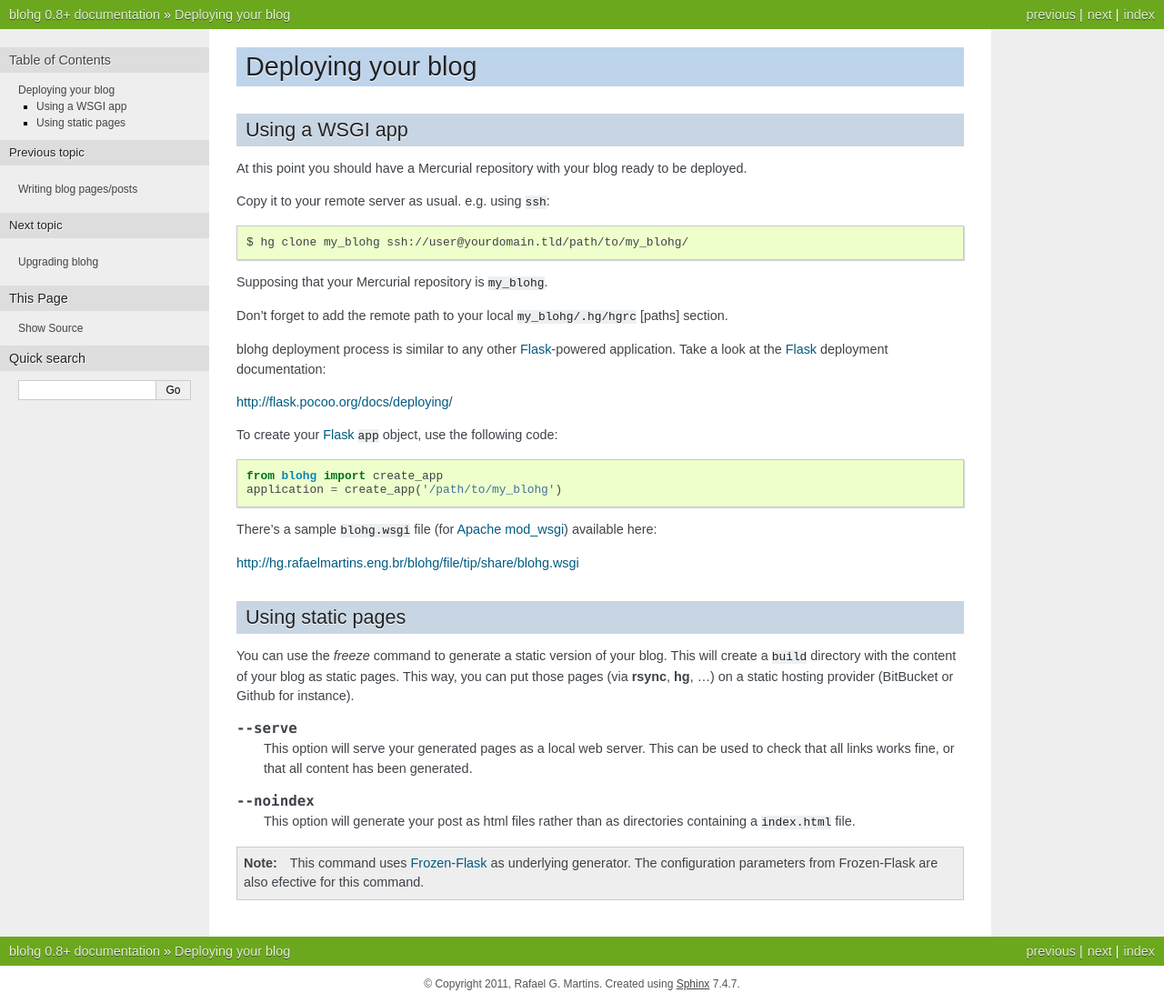
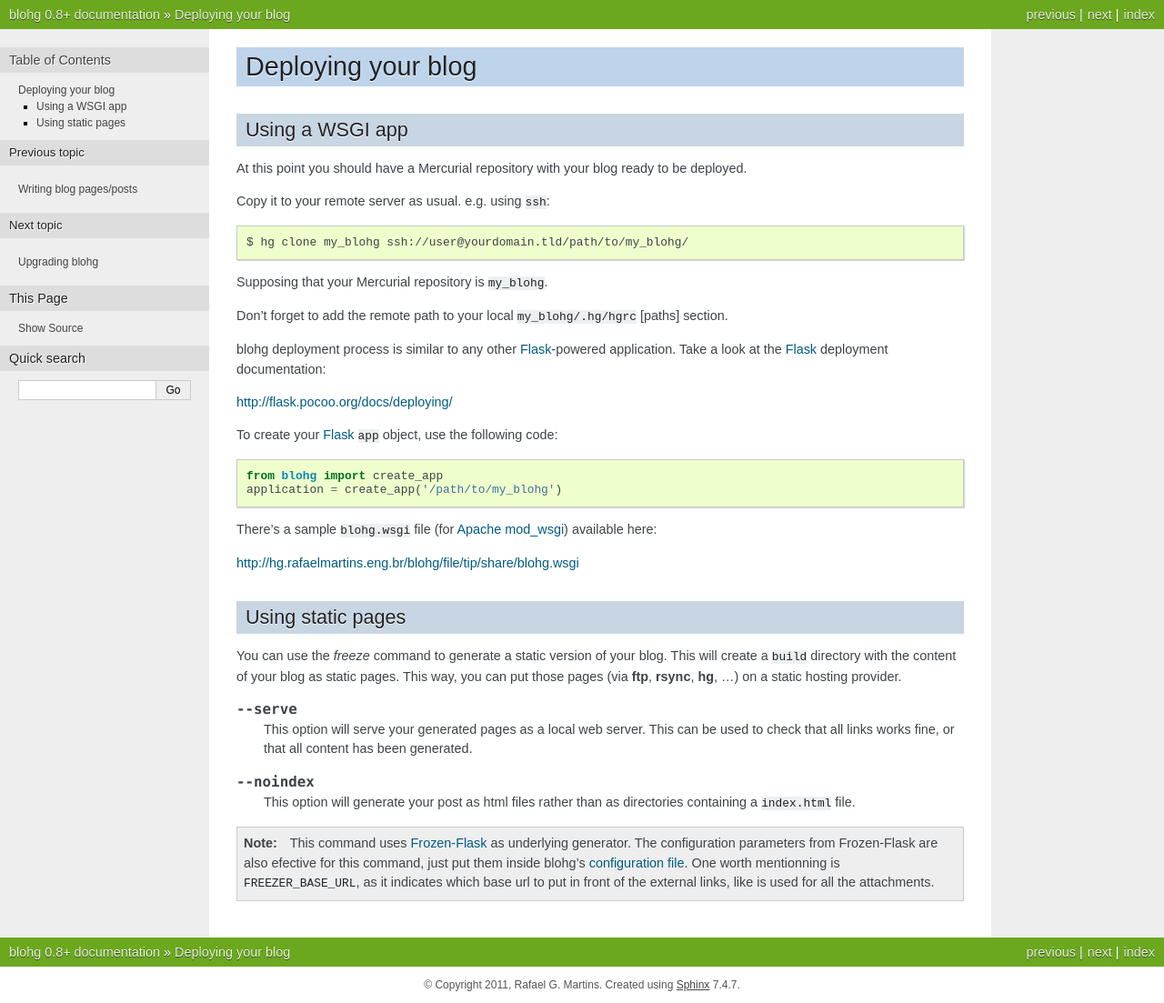
Before and after one commit to rafaelmartins/blohg, a Sphinx documentation site: the page built from docs/deploy.rst, in a window 1280 px wide. Shown: the whole page at 91% size. Built offline with Sphinx 7.4.7, drawn with Linux system fonts in a browser that asks for light colours.

Commit message:
Update the doc

```diff
--- a/docs/deploy.rst
+++ b/docs/deploy.rst
@@ -45,8 +45,8 @@ Using static pages
 You can use the `freeze` command to generate a static version of your
 blog. This will create a :file:`build` directory with the content of
 your blog as static pages. This way, you can put those pages (via
-:command:`rsync`, :command:`hg`, ...) on a static hosting provider
-(BitBucket or Github for instance).
+:command:`ftp`, :command:`rsync`, :command:`hg`, ...) on a static
+hosting provider.
 
 .. option:: --serve
 
@@ -63,6 +63,9 @@ your blog as static pages. This way, you can put those pages (via
 
    This command uses `Frozen-Flask`_ as underlying generator. The
    configuration parameters from Frozen-Flask are also efective for
-   this command.
+   this command, just put them inside blohg's :ref:`configuration file
+   <configuration>`. One worth mentionning is ``FREEZER_BASE_URL``, as
+   it indicates which base url to put in front of the external links,
+   like is used for all the attachments.
 
 .. _`Frozen-Flask`: http://packages.python.org/Frozen-Flask/
--- a/docs/new-blog.rst
+++ b/docs/new-blog.rst
@@ -21,6 +21,8 @@ initialize the repository.
 Do the initial commit::
 
     $ hg commit -Am 'initial commit'
+
+.. _configuration:
 
 Configuring your blog
 ---------------------
```
